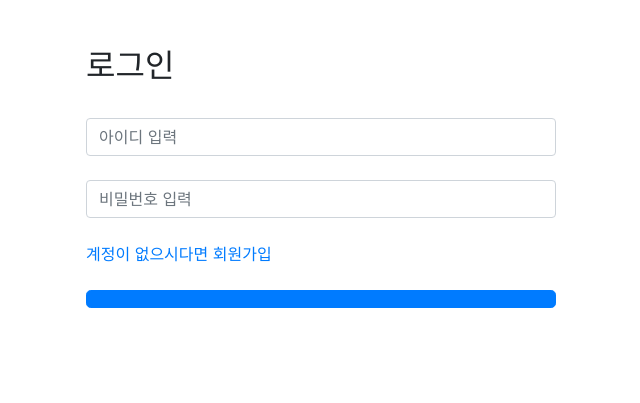
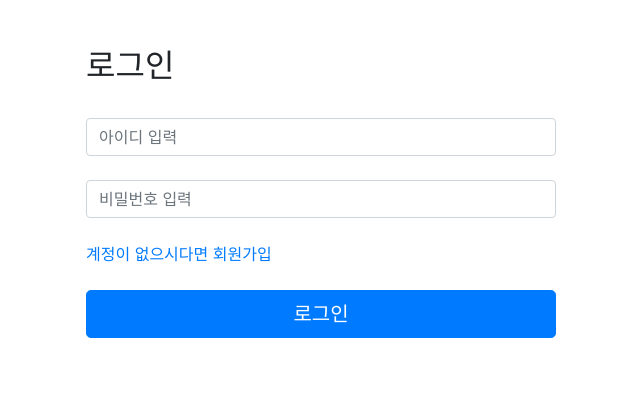
Before and after one commit to health-care-SW/daily_pj, a Flask app: page / in a window 1280 px wide. Shown: the part 132-535 px from the top of the page, without its empty margins (319-959 px from the left). Run offline with Flask 2, Linux system fonts and the light colour scheme; some libraries are stand-ins or nearby versions.

Commit message:
fix:버튼 텍스트 보이지 않던 것 수정

```diff
--- a/김민종/project_0116/templates/index.html
+++ b/김민종/project_0116/templates/index.html
@@ -30,7 +30,7 @@
             <br>
 			<a href="/signin">계정이 없으시다면 회원가입</a>
             <br><br>
-            <button class="btn btn-lg btn-primary btn-block" id="submit" type="button" onclick="chkLogin()" value="로그인">
+            <button class="btn btn-lg btn-primary btn-block" id="submit" type="button" onclick="chkLogin()">로그인</button>
             <!-- <input class="btn btn-lg btn-primary btn-block" type="button" onclick="chkLogin()" value="로그인"> -->
 
         </form>
```
